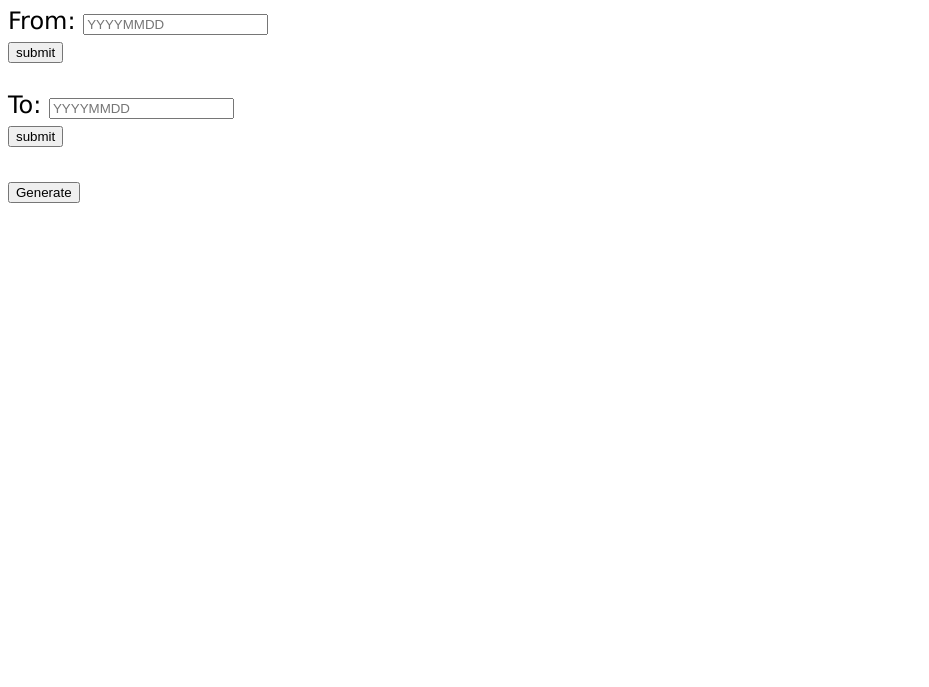
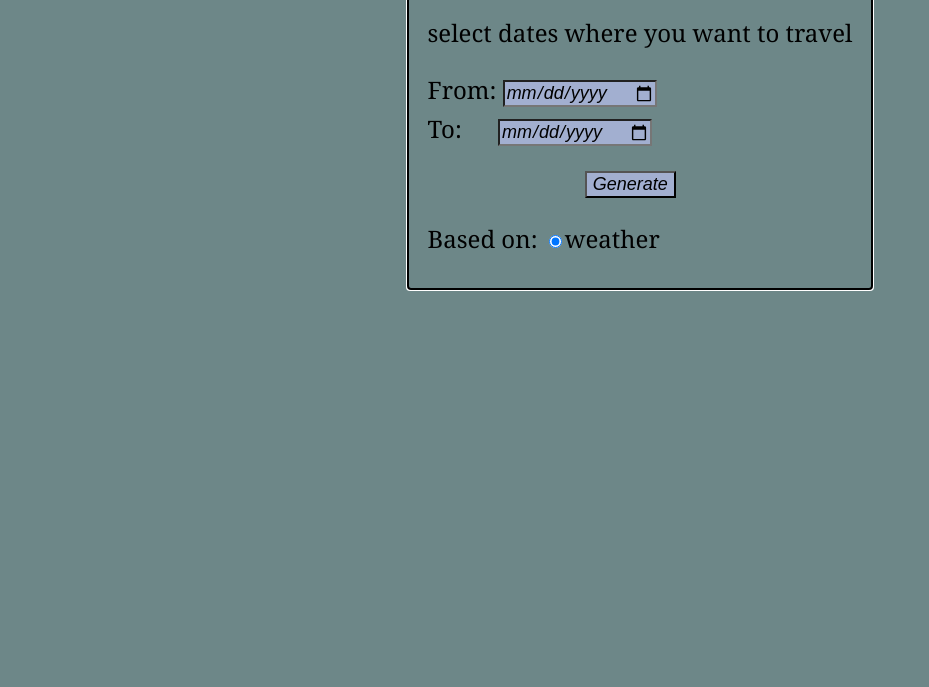
Before and after one commit to jsbarbuto/jsbarbuto.github.io, a plain HTML site: page index.html in a window 1280 px wide. Shown: the part 113-800 px from the top of the page, without its empty margins (0-929 px from the left). Drawn offline with Linux system fonts and the light colour scheme.

Commit message:
made website more pretty

```diff
--- a/index.html
+++ b/index.html
@@ -6,25 +6,33 @@
     <title>TravelerSite</title>
     <link rel="stylesheet" href="style.css">
 </head>
+
 <body>
-    <h1 id="myH1">Travel dates</h1>
-        <p></p>
+    <h1 id="myH1">Travel guide</h1>
+        <p>select dates where you want to travel</p>
 
             <label>From: </label>
-            <input id="dateFrom" placeholder="YYYYMMDD"><br>
-            <button id="dateFromButton">submit</button><br><br>
+            <input type="date" id="dateFrom" maxlength="8" minlength="8" required><br>
 
+
+            <div>
             <label>To: </label>
-            <input id="dateBack" placeholder="YYYYMMDD"><br>
-            <button id="dateBackButton">submit</button><br><br>
+            <input type="date" id="dateBack" maxlength="8" minlength="8" required><br>
+            </div>
 
-            <label></label>
-            <button id="generateButton">Generate</button>
+            <button id="go">Generate</button>
 
-            </body>
-            </html>
+            <p></p>
+            <div id="div">
+            <label>Based on:</label>
+            <input type="radio"  name="radio" value="weatherData" checked>weather</radio>
+            </div>
+</body>
 
-    <h2 id="myH2"></h2>
+<body>
+    <h2 class="h2" id="myH2"></h2>
+    <p id="p2"></p>
+</body>
 
     <script src="index.js"></script>
 </body>
--- a/index.js
+++ b/index.js
@@ -1,49 +1,19 @@
-const weatherData = {'2025-06-08': ['Rome', '15'], '2025-06-09': ['Brisbane', '15'], '2025-06-10': ['Mendoza', '15'], '2025-06-11': ['Rome', '15'], '2025-06-12': ['Rome', '15'], '2025-06-13': ['Rome', '15'], '2025-06-14': ['Vienna', '15'], '2025-06-15': ['Vienna', '15'], '2025-06-16': ['Brisbane', '15'], '2025-06-17': ['Vienna', '15'], '2025-06-18': ['Vienna', '15'], '2025-06-19': ['Buenos Aires', '15'], '2025-06-20': ['Buenos Aires', '15'], '2025-06-21': ['Buenos Aires', '15'], '2025-06-22': ['C�rdoba', '15'], '2025-06-23': ['Toronto', '15'], '2025-06-24': ['Toronto', '15'], '2025-06-25': ['Athens', '15'], '2025-06-26': ['Valletta', '15']}
+const weatherData = {'2025-06-08': ['Rome', '15'], '2025-06-09': ['Brisbane', '15'], '2025-06-10': ['Mendoza', '15'], '2025-06-11': ['Rome', '15'], '2025-06-12': ['Rome', '15'], '2025-06-13': ['Rome', '15'], '2025-06-14': ['Vienna', '15'], '2025-06-15': ['Vienna', '15'], '2025-06-16': ['Brisbane', '15'], '2025-06-17': ['Vienna', '15'], '2025-06-18': ['Vienna', '15'], '2025-06-19': ['Buenos Aires', '15'], '2025-06-20': ['Buenos Aires', '15'], '2025-06-21': ['Buenos Aires', '15'], '2025-06-22': ['Cordoba', '15'], '2025-06-23': ['Toronto', '15'], '2025-06-24': ['Toronto', '15'], '2025-06-25': ['Athens', '15'], '2025-06-26': ['Valletta', '15']}
+// dataset format 2025-06-10
 
-console.log(`example dates 20250609, 20250615`);
-let dateFrom
-let dateBack
-//dataset format 2025-06-10
-
-document.getElementById("dateFromButton").onclick = function(){
-    dateFrom = document.getElementById("dateFrom").value;
-    dateFrom = formatDate(dateFrom);
-
-    console.log("date From: " + dateFrom);
-}
-
-document.getElementById("dateBackButton").onclick = function(){
-    dateBack = document.getElementById("dateBack").value;
-    dateBack = formatDate(dateBack);
-
-    console.log("date To: " + dateBack);
-}
-
-document.getElementById("generateButton").onclick = function(){
+document.getElementById("go").onclick = function(){
+    let dateFrom = document.getElementById("dateFrom").value;
+    let dateBack = document.getElementById("dateBack").value;
 
     let dates = getDateRange(dateFrom, dateBack);
     console.log(`dates: ${dates}`);
 
     let winner = bestLocation(dates, weatherData);
-    console.log(`best location: ${winner}`);
 
-    document.getElementById("myH2").textContent =
-    `For dates ${dateFrom} to ${dateBack}:`;
-
+    //document.getElementById("myH2").textContent = `For dates ${dateFrom} to ${dateBack}:`;
     document.getElementById("myH2").textContent = `the nicest weather is in ${winner}!!`;
-
-    console.log(`recommended city is ${winner}`);
 }
 
-
-function formatDate(date){
-    stringBuilder = "";
-    for (i=0; i<date.length; i++){
-        if (i==4 || i==6) { stringBuilder += '-'}
-        stringBuilder += date[i];
-    }
-    return stringBuilder
-}
 
 function getDateRange(startDateStr, endDateStr) {
   const dates = [];
@@ -68,11 +38,11 @@ function getDateRange(startDateStr, endDateStr) {
 }
 
 function bestLocation(dates){
-    //dict format city : score
+    // dict format city : score
     let dict = {};
 
     for (let d of dates){
-        //cityScore format tokyo, 10
+        // cityScore format tokyo, 10
         let cityScore = weatherData[d];
         let city = cityScore[0];
         let dataScore = cityScore[1];
@@ -86,7 +56,7 @@ function bestLocation(dates){
     }
     let keys = Object.keys(dict);
 
-    //best = [tokyo, 10]
+    // best = [tokyo, 10]
     let best = [keys[0], dict[keys[0]]]
 
     for (let key of keys){
--- a/style.css
+++ b/style.css
@@ -1,4 +1,43 @@
 body{
-    font-family: Verdana;
+    font-family: Georgia, 'Times New Roman', Times, serif;
     font-size: 1.5em;
+    background-color: rgb(109, 135, 136);
+    width: fit-content;
+    margin: auto;
+    margin-top: 10px;
+
+    padding-right: 20px;
+    padding-left: 20px;
+    padding-bottom: 1mm;
+    outline: auto;
 }
+
+#myH1{
+    font-family: Georgia, 'Times New Roman', Times, serif;
+    font-weight: bold;
+    padding-left: 10%;
+}
+
+h2{
+    background-color: rgb(109, 127, 124);
+}
+#dateFrom, #dateBack, #go{
+    font-family: sans-serif;
+    font-style: italic;
+    background-color: rgb(162, 175, 208);
+    font-size: 18px
+
+}
+#dateBack{
+    margin-left: 30px;
+}
+#go{
+    margin-top: 25px;
+    margin-left: 37%;
+}
+.br{
+    line-height: 50px;
+}
+div{
+    margin-top: 5px;
+}
```
